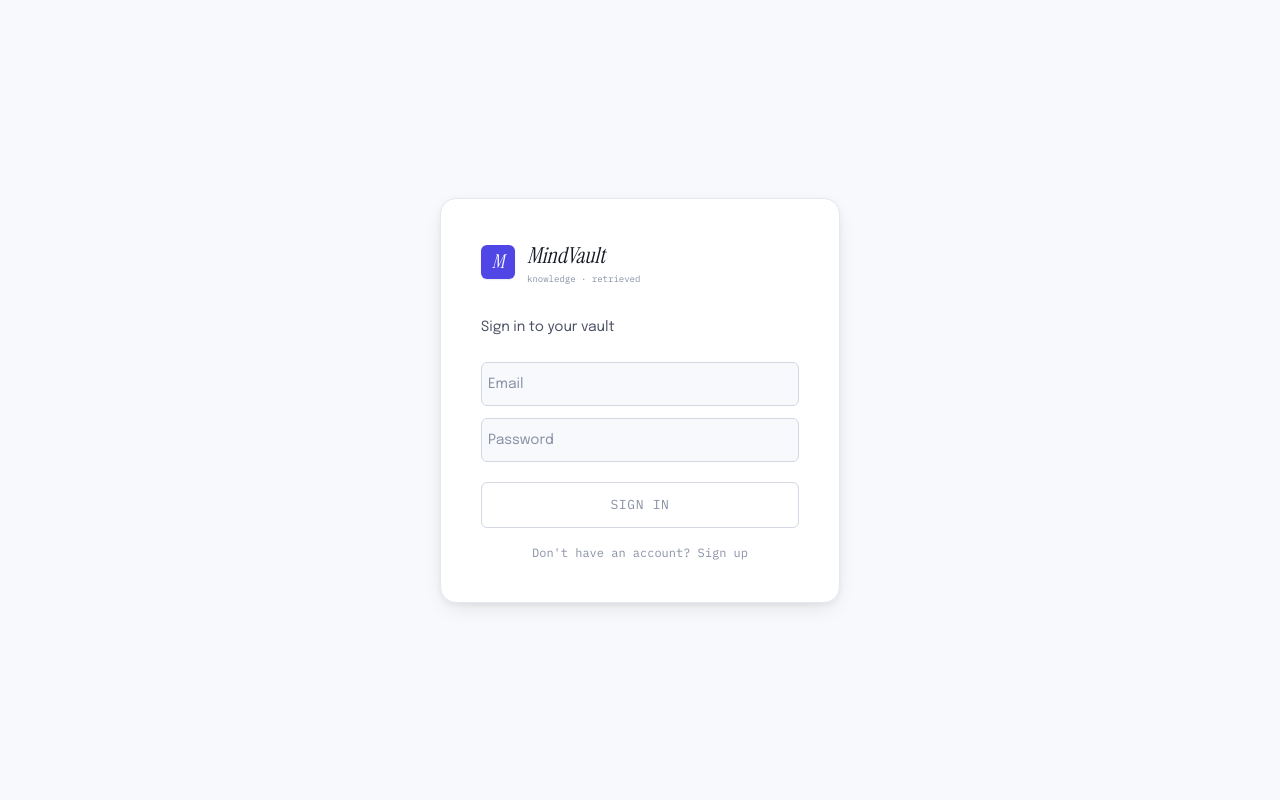
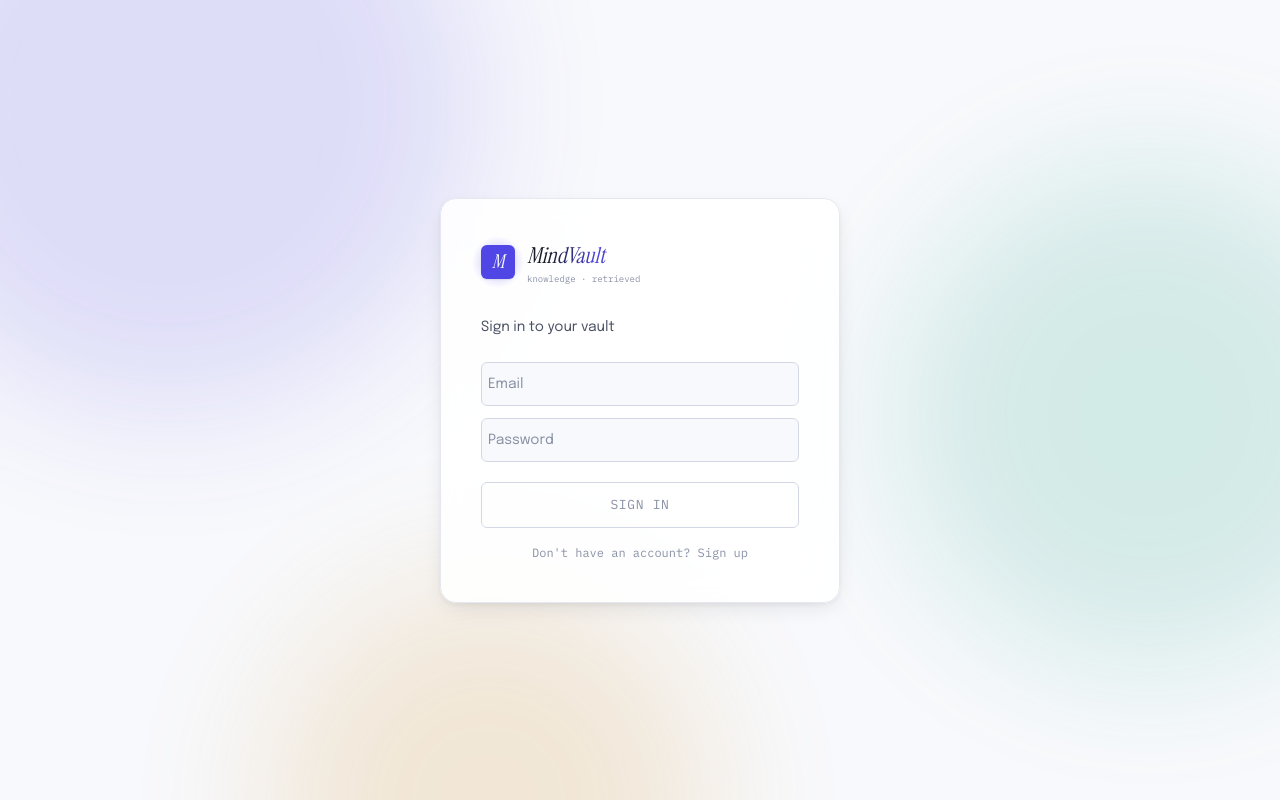
Before and after one commit to vj0246/MindVault, a Next.js app in the folder frontend/: page /login in a window 1280 px wide. Built offline with nearby package versions, Linux system fonts and the light colour scheme.

Commit message:
Sidebar no longer blocks chat when open; match login page to new theme
Removed full-viewport dimming backdrop so chat stays usable with sidebar open. Login page now uses aura background, glass panel, gradient logo text matching main app redesign.

```diff
--- a/frontend/app/login/page.tsx
+++ b/frontend/app/login/page.tsx
@@ -35,20 +35,22 @@ export default function LoginPage() {
   }
 
   return (
-    <div className="flex items-center justify-center h-screen px-4" style={{ background: 'var(--bg)' }}>
-      <div style={{
-        background: 'var(--surface)',
+    <div className="flex items-center justify-center h-screen px-4" style={{ background: 'var(--bg)', position: 'relative', overflow: 'hidden' }}>
+      <div className="aura-bg"><span /><span /><span /></div>
+      <div className="tilt-card panel-block" style={{
         border: '1px solid var(--border)',
         borderRadius: 'var(--r-lg)',
         boxShadow: 'var(--shadow-md)',
         padding: 40,
         width: '100%',
-        maxWidth: 400
+        maxWidth: 400,
+        position: 'relative',
+        zIndex: 1
       }}>
         <div className="flex items-center gap-3 mb-8">
           <div className="logo-mark">M</div>
           <div>
-            <h1 style={{ fontFamily: 'var(--serif)', fontSize: 22, fontStyle: 'italic', color: 'var(--text)' }}>MindVault</h1>
+            <h1 className="gradient-text" style={{ fontFamily: 'var(--serif)', fontSize: 22, fontStyle: 'italic' }}>MindVault</h1>
             <p className="eyebrow" style={{ textTransform: 'none', letterSpacing: 0 }}>knowledge · retrieved</p>
           </div>
         </div>
--- a/frontend/app/page.tsx
+++ b/frontend/app/page.tsx
@@ -251,9 +251,7 @@ function Sidebar({ docs, onUpload, uploading, uploadStatus, sessionId, msgCount,
 
   return (
     <>
-      {open && <div className="fixed inset-0 z-40 bg-black/40" onClick={onClose} />}
-
-      <aside className={`sidebar fixed z-50 transition-transform duration-200
+      <aside className={`sidebar fixed z-50 transition-transform duration-200 pointer-events-auto
         ${open ? 'translate-x-0' : '-translate-x-full'}`}>
         <div className="flex items-center justify-between gap-3 p-5 pb-4">
           <div className="flex items-center gap-3">
```
